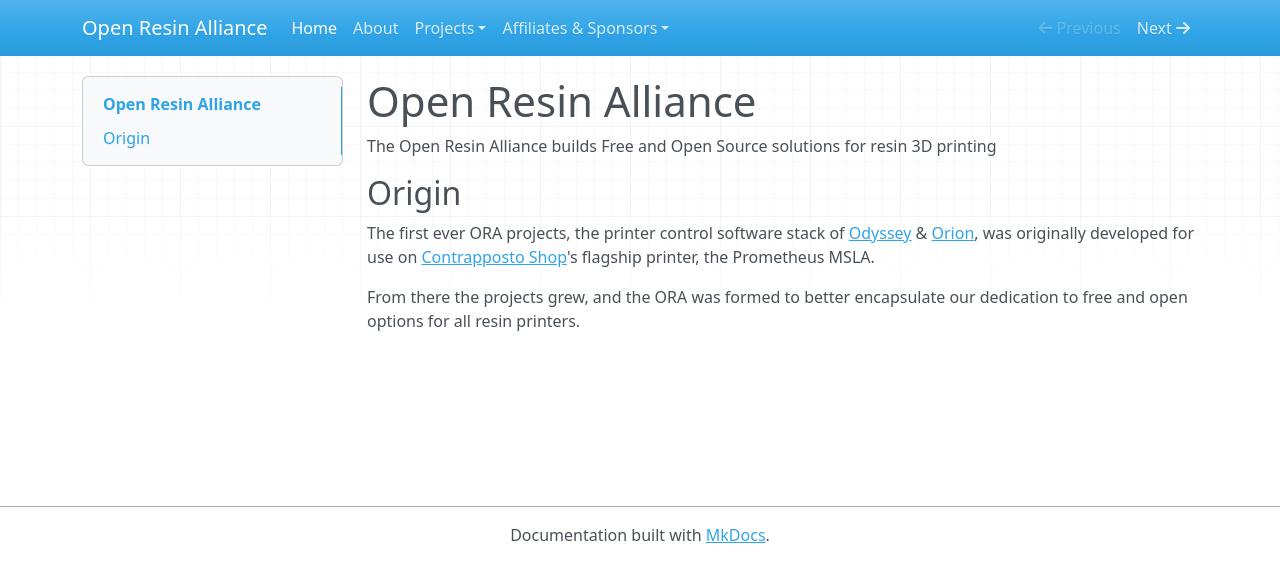
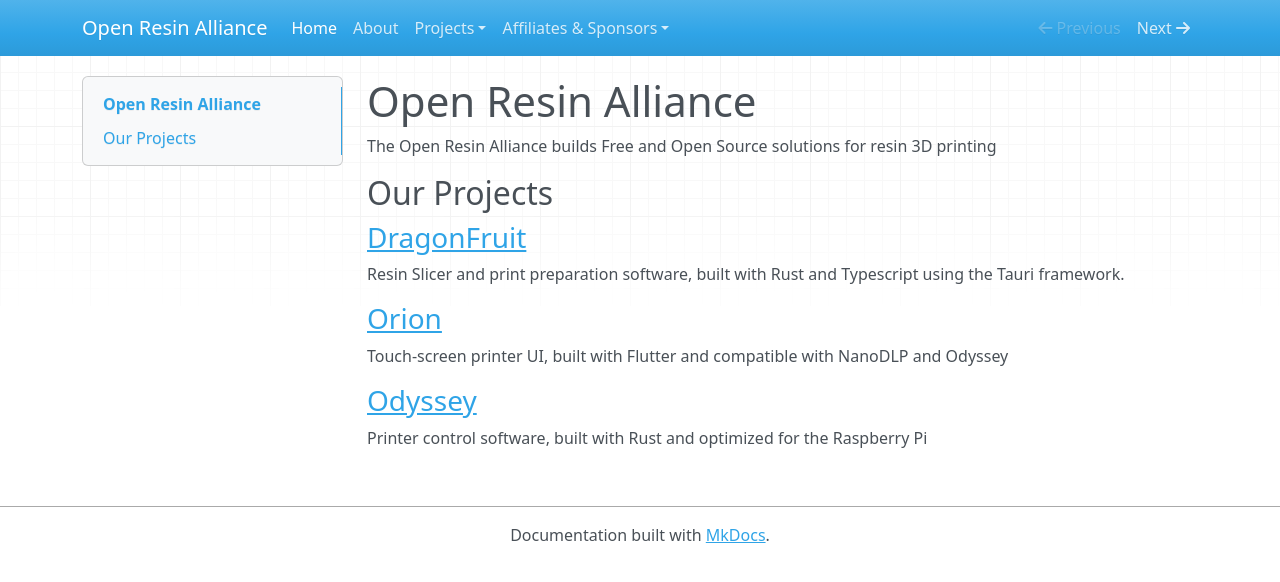
Before and after one commit to Open-Resin-Alliance/openresin.org, an MkDocs documentation site: the page built from docs/index.md, in a window 1280 px wide. Shown: the top 582 px of the page. Built offline with MkDocs 1.6.1, drawn with Linux system fonts in a browser that asks for light colours; nearby versions of some CDN libraries.

Commit message:
Add projects to landing page

```diff
--- a/docs/index.md
+++ b/docs/index.md
@@ -10,7 +10,13 @@ date: 2026-06-21
 
 The Open Resin Alliance builds Free and Open Source solutions for resin 3D printing
 
-## Origin
-The first ever ORA projects, the printer control software stack of [Odyssey](./projects/odyssey.md) & [Orion](./projects/orion.md), was originally developed for use on [Contrapposto Shop](./affiliates/contrapposto.md)'s flagship printer, the Prometheus MSLA.
+## Our Projects
 
-From there the projects grew, and the ORA was formed to better encapsulate our dedication to free and open options for all resin printers.
+### [DragonFruit](./projects/dragonfruit.md)
+Resin Slicer and print preparation software, built with Rust and Typescript using the Tauri framework.
+
+### [Orion](.projects/orion.md)
+Touch-screen printer UI, built with Flutter and compatible with NanoDLP and Odyssey
+
+### [Odyssey](./projects/odyssey.md)
+Printer control software, built with Rust and optimized for the Raspberry Pi
```
